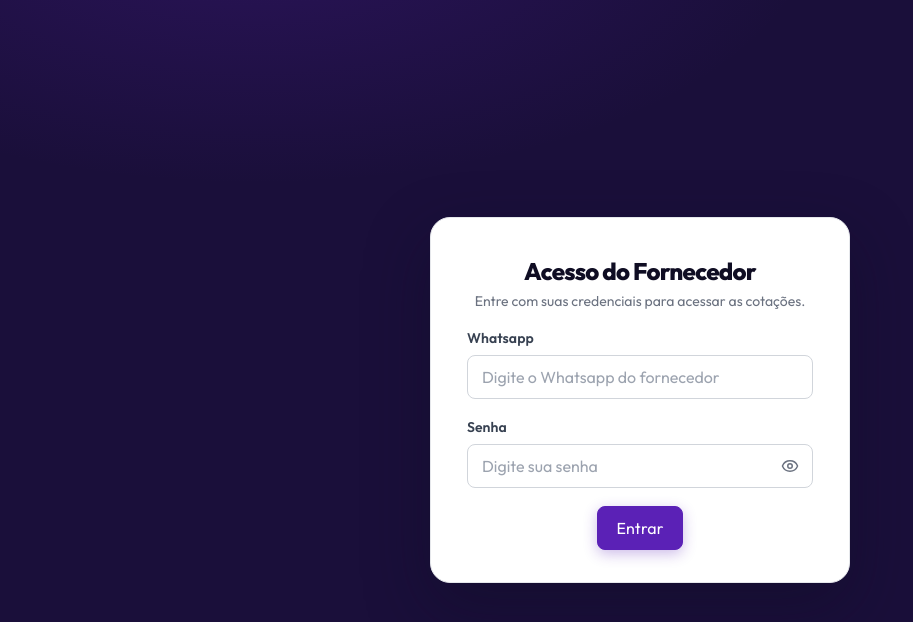
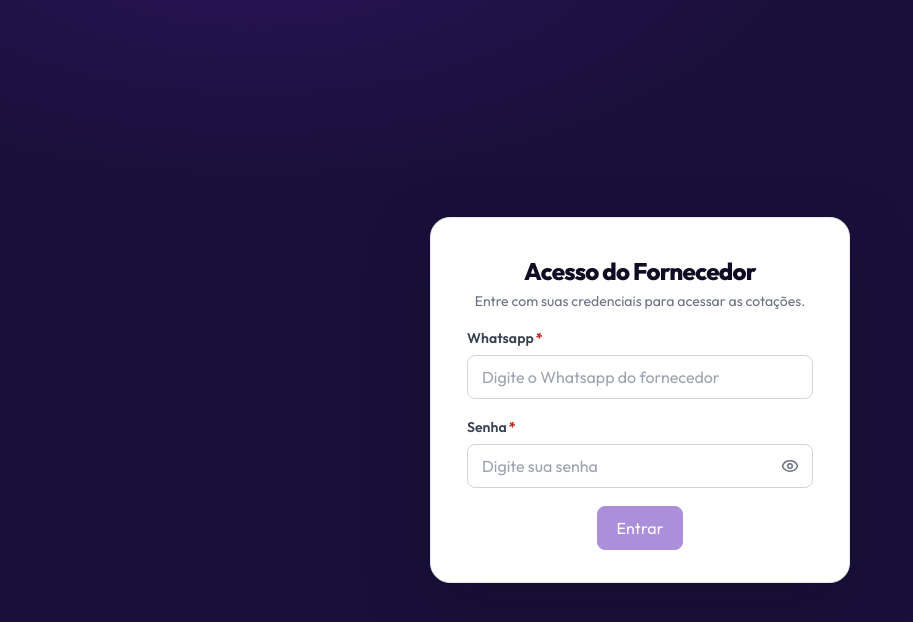
Before and after one commit to GabrielRoger07/Bakery-Quotation, a React (Vite) app in the folder frontend/: page /supplier/login/1 in a window 1280 px wide. Shown: the top 622 px of the page, without its empty margins (0-913 px from the left). Built offline with nearby package versions, Linux system fonts and the light colour scheme; no server answers.

Commit message:
Add new input validations on fronted

```diff
--- a/frontend/src/pages/Company/CompanyCreate.jsx
+++ b/frontend/src/pages/Company/CompanyCreate.jsx
@@ -41,7 +41,9 @@ const CompanyCreate = () => {
     const handleCreateCompany = async (e) => {
         e.preventDefault();
 
-        if (!/\S+@\S+\.\S+/.test(companyEmail)) {
+        const email = companyEmail.trim()
+
+        if (!/^\S+@\S+\.\S+$/.test(email)) {
             setError("E-mail inválido");
             setSuccess("");
             return;
@@ -51,8 +53,8 @@ const CompanyCreate = () => {
 
         const company = {
             companyCnpj: getCnpjRaw(),
-            companyName,
-            companyEmail,
+            companyName: companyName.trim(),
+            companyEmail: email,
             companyWhatsappNumber: getWhatsappRaw(),
             companyPassword
         }
@@ -73,15 +75,11 @@ const CompanyCreate = () => {
         <PageContainer variant="auth">
             <PageHeader title="Criar Conta" className="mb-1" />
             <form onSubmit={handleCreateCompany}>
-                <Input label="CNPJ" type="text" value={companyCnpj} onChange={handleCnpjChange} onBlur={handleCnpjBlur} placeholder={"Digite o CNPJ"} isInvalid={isCnpjInvalid} error={isCnpjInvalid && "CNPJ inválido"} required />
-
-                <Input label={"Nome da Empresa"} type="text" value={companyName} onChange={handleNameChange} onBlur={handleNameBlur} placeholder={"Digite o nome da empresa"} isInvalid={isNameInvalid} error={charLimitMessage(nameWarning)} required />
-
-                <Input label={"E-mail da empresa"} type="text" value={companyEmail} onChange={handleEmailChange} onBlur={handleEmailBlur} placeholder={"Digite o e-mail da empresa"} isInvalid={isEmailInvalid} error={charLimitMessage(emailWarning)} required />
-
-                <Input label={"Número do Whatsapp"} type="text" value={companyWhatsappNumber} onChange={handleWhatsappChange} onBlur={handleWhatsappBlur} placeholder={"Digite o número do Whatsapp"} isInvalid={isWhatsappInvalid} error={isWhatsappInvalid && "Número de Whatsapp inválido"} required />
-
-                <Input label={"Senha"} type="password" value={companyPassword} onChange={handlePasswordChange} onBlur={handlePasswordBlur} placeholder={"Digite a senha"} isInvalid={isPasswordInvalid} error={charLimitMessage(passwordWarning)} required />
+                <Input label="CNPJ" type="text" value={companyCnpj} onChange={handleCnpjChange} onBlur={handleCnpjBlur} placeholder="Digite o CNPJ" isInvalid={isCnpjInvalid} error={isCnpjInvalid && "CNPJ inválido"} required />
+                <Input label="Nome da Empresa" type="text" value={companyName} onChange={handleNameChange} onBlur={handleNameBlur} placeholder="Digite o nome da empresa" isInvalid={isNameInvalid} error={charLimitMessage(nameWarning)} required />
+                <Input label="E-mail da empresa" type="text" value={companyEmail} onChange={handleEmailChange} onBlur={handleEmailBlur} placeholder="Digite o e-mail da empresa" isInvalid={isEmailInvalid} error={charLimitMessage(emailWarning)} required />
+                <Input label="Número do Whatsapp" type="text" value={companyWhatsappNumber} onChange={handleWhatsappChange} onBlur={handleWhatsappBlur} placeholder="Digite o número do Whatsapp" isInvalid={isWhatsappInvalid} error={isWhatsappInvalid && "Número de Whatsapp inválido"} required />
+                <Input label="Senha" type="password" value={companyPassword} onChange={handlePasswordChange} onBlur={handlePasswordBlur} placeholder="Digite a senha" isInvalid={isPasswordInvalid} error={charLimitMessage(passwordWarning)} required />
 
                 <Alert message={error} />
                 <Alert variant="success" message={success} />
--- a/frontend/src/pages/Company/Login.jsx
+++ b/frontend/src/pages/Company/Login.jsx
@@ -21,10 +21,18 @@ const Login = () => {
 
     const handleLogin = async (e) => {
         e.preventDefault()
-        if (!companyEmail || !companyPassword) { setError("Preencha todos os campos"); return }
-        if (!/\S+@\S+\.\S+/.test(companyEmail)) { setError("E-mail inválido"); return }
+
+        const email = companyEmail.trim()
+        if (!email || !companyPassword) { setError("Preencha todos os campos"); return }
+        if (!/^\S+@\S+\.\S+$/.test(email)) { setError("E-mail inválido"); return }
         setError("")
-        const res = await request("POST", "/companies/login", { companyEmail, companyPassword })
+
+        const body = {
+            companyEmail: email,
+            companyPassword
+        }
+
+        const res = await request("POST", "/companies/login", body)
         if (res.ok) {
             setSuccess("Login realizado com sucesso!")
             setError("")
@@ -40,8 +48,8 @@ const Login = () => {
         <PageContainer variant="auth">
             <PageHeader title="Entrar" className="mb-1" />
             <form onSubmit={handleLogin}>
-                <Input label={"E-mail"} type="email" name="companyEmail" value={companyEmail} onChange={(e) => setCompanyEmail(e.target.value)} placeholder={"Digite seu e-mail"} />
-                <Input label={"Senha"} type="password" name="companyPassword" value={companyPassword} onChange={(e) => setCompanyPassword(e.target.value)} placeholder={"Digite sua senha"} />
+                <Input label="E-mail" type="email" name="companyEmail" value={companyEmail} onChange={(e) => setCompanyEmail(e.target.value)} placeholder="Digite seu e-mail" />
+                <Input label="Senha" type="password" name="companyPassword" value={companyPassword} onChange={(e) => setCompanyPassword(e.target.value)} placeholder="Digite sua senha" />
                 <Alert message={error} />
                 <Alert variant="success" message={success} />
                 <Button type="submit" loading={loading}>Entrar</Button>
--- a/frontend/src/pages/SupplierAccess/SupplierAccessToken.jsx
+++ b/frontend/src/pages/SupplierAccess/SupplierAccessToken.jsx
@@ -8,18 +8,21 @@ import Alert from '@/components/Alert'
 import PageContainer from '@/components/PageContainer'
 import PageHeader from '@/components/PageHeader'
 import { ENV } from '@/config/env'
+import usePhoneMask from '@/hooks/usePhoneMask'
 
 const SupplierAccessToken = () => {
 
     const navigate = useNavigate()
     const { companyCnpj } = useParams()
 
-    const [supplierWhatsappNumber, setSupplierWhatsappNumber] = useState("")
+    const { value: supplierWhatsappNumber, handleChange: handleWhatsappChange, handleBlur: handleWhatsappBlur, getNumericValue: getWhatsappRaw, isInvalid: isWhatsappInvalid } = usePhoneMask("")
     const [supplierPassword, setSupplierPassword] = useState("")
     const [error, setError] = useState("")
     const [success, setSuccess] = useState("")
 
     const { request, loading } = useFetch(ENV.API_BASE_URL)
+
+    const isDisabled = !supplierWhatsappNumber || !supplierPassword || isWhatsappInvalid
 
     const handleLogin = async (e) => {
         e.preventDefault()
@@ -32,9 +35,11 @@ const SupplierAccessToken = () => {
         setError("")
 
         const body = {
-            supplierWhatsappNumber,
-            supplierPassword
+            supplierWhatsappNumber: getWhatsappRaw(),
+            supplierPassword: supplierPassword.replace(/\D/g, "")
         }
+
+        console.log(body)
 
         const res = await request("POST", `/suppliers/login/${companyCnpj}`, body)
 
@@ -63,19 +68,28 @@ const SupplierAccessToken = () => {
                     label={"Whatsapp"}
                     type="text"
                     value={supplierWhatsappNumber}
-                    onChange={e => setSupplierWhatsappNumber(e.target.value)}
-                    placeholder={"Digite o Whatsapp do fornecedor"}
+                    onChange={handleWhatsappChange}
+                    onBlur={handleWhatsappBlur}
+                    placeholder="Digite o Whatsapp do fornecedor"
+                    isInvalid={isWhatsappInvalid}
+                    error={isWhatsappInvalid && "Número de Whatsapp inválido"}
+                    required
                 />
                 <Input
                     label={"Senha"}
                     type="password"
                     value={supplierPassword}
-                    onChange={e => setSupplierPassword(e.target.value)}
-                    placeholder={"Digite sua senha"}
+                    onChange={e => {
+                        const value = e.target.value.replace(/[^0-9./-]/g, "");
+                        setSupplierPassword(value)}
+                    }
+                    placeholder="Digite sua senha"
+                    required
                 />
+
                 <Alert message={error} />
                 <Alert variant="success" message={success} />
-                <Button type="submit" loading={loading}>Entrar</Button>
+                <Button type="submit" loading={loading} disabled={isDisabled}>Entrar</Button>
             </form>
         </PageContainer>
     )
```
